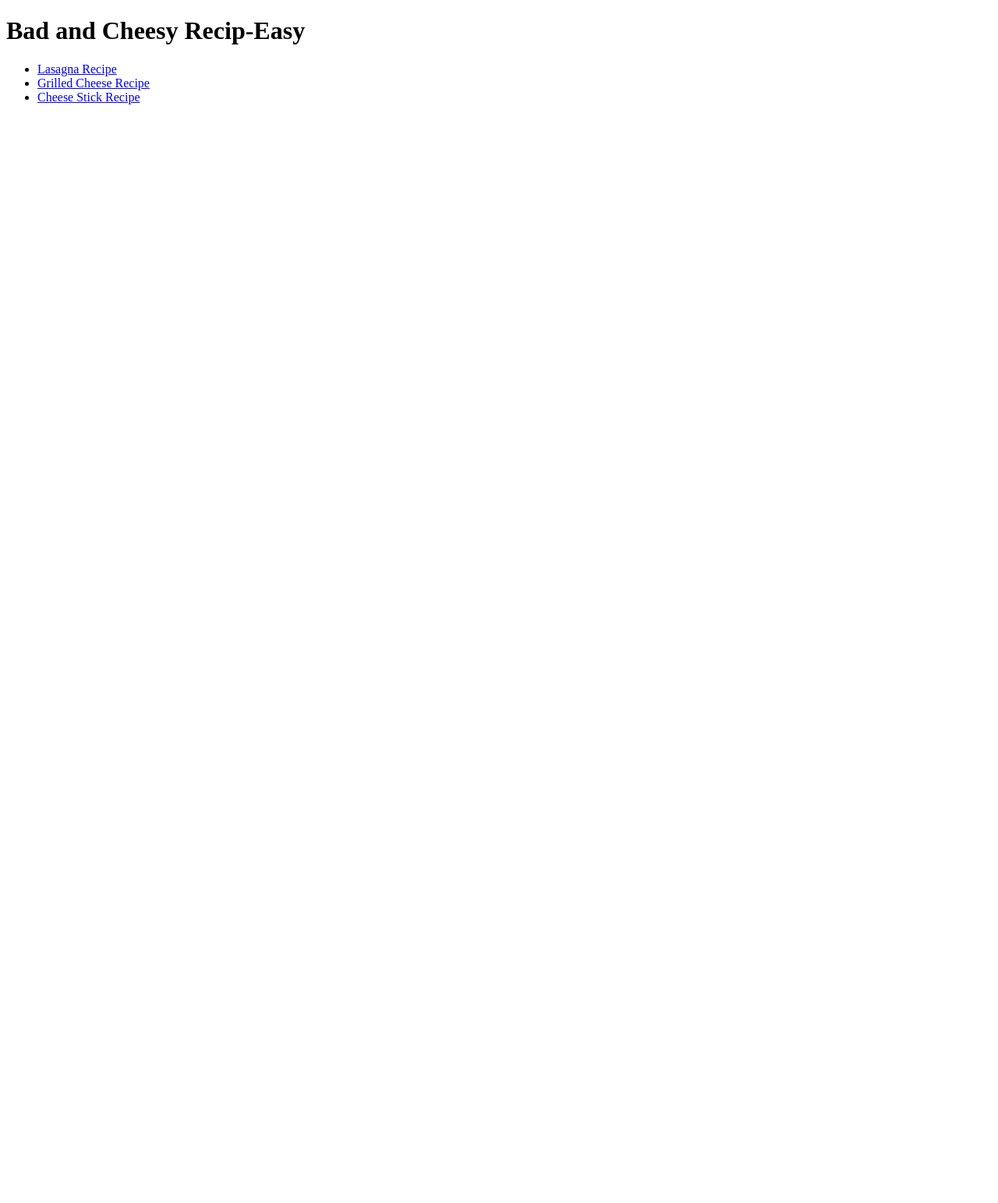
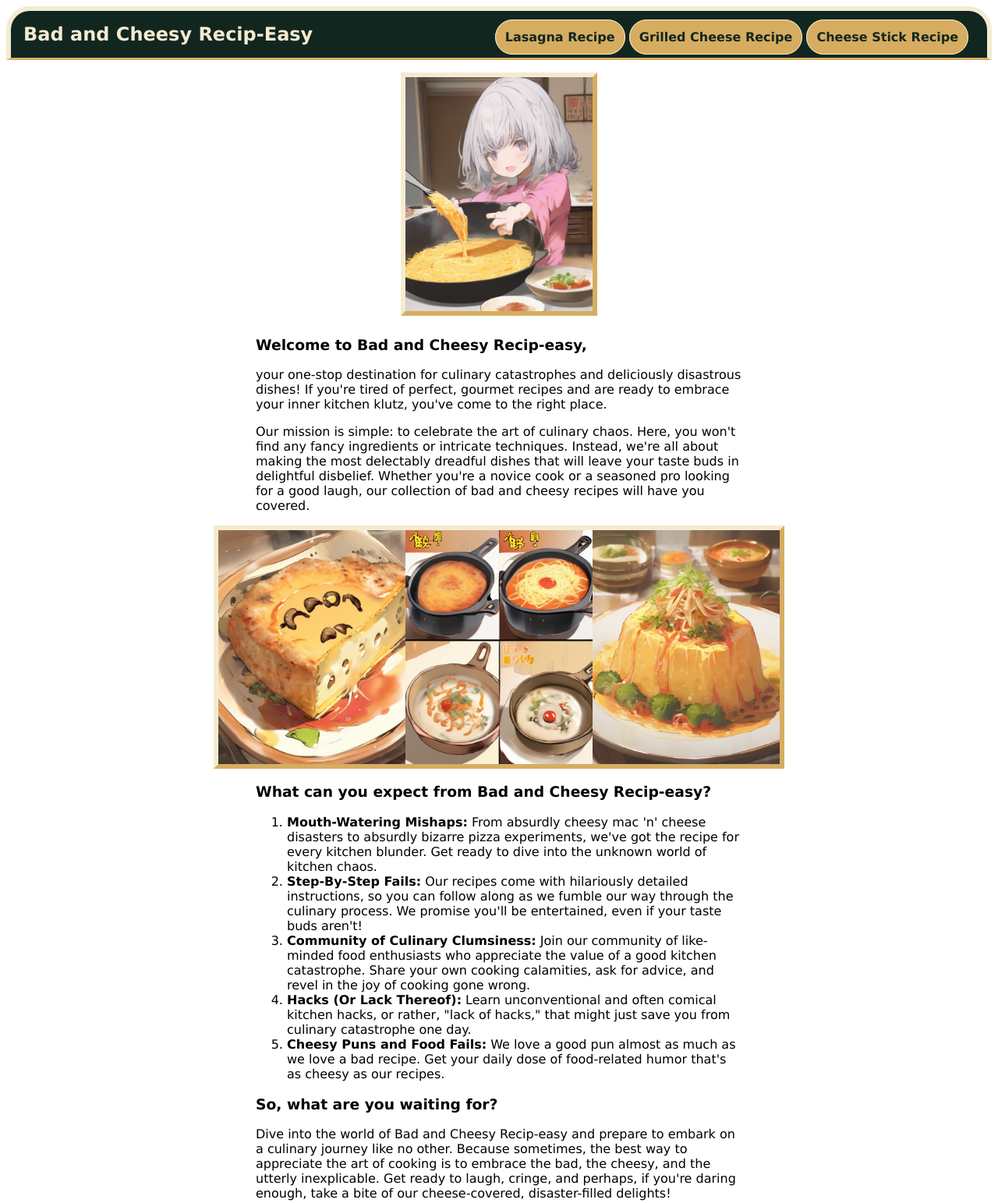
Before and after one commit to kschmidt021/odin-recipes, a plain HTML site: page index.html in a window 1280 px wide. Shown: the whole page at 78% size. Before the commit the page ends 800 px from the top, so only its background shows below. Drawn offline with Linux system fonts and the light colour scheme.

Commit message:
Create styling for index.html, add images
Adds the color scheme, navbar, copy, and images to index.html

```diff
--- a/index.html
+++ b/index.html
@@ -4,13 +4,40 @@
     <meta charset="UTF-8">
     <meta name="viewport" content="width=device-width, initial-scale=1.0">
     <title>Bad and Cheesy Recip-Easy</title>
+    <link rel="stylesheet" href="style.css">
 </head>
 <body>
-    <h1>Bad and Cheesy Recip-Easy</h1>
-    <ul>
-        <li><a href="./recipes/lasagna.html" rel="noopener noreferrer">Lasagna Recipe</a></li>
-        <li><a href="./recipes/grilled-cheese.html" rel="noopener noreferrer">Grilled Cheese Recipe</a></li>
-        <li><a href="./recipes/cheese-stick.html" rel="noopener noreferrer">Cheese Stick Recipe</a></li>
-    </ul>
+    <div class="nav">
+        <h2 class="title">Bad and Cheesy Recip-Easy</h2>
+        <div class="nav-links">
+            <a href="./recipes/lasagna.html" rel="noopener noreferrer" class="nav-item">Lasagna Recipe</a>
+            <a href="./recipes/grilled-cheese.html" rel="noopener noreferrer" class="nav-item">Grilled Cheese Recipe</a>
+            <a href="./recipes/cheese-stick.html" rel="noopener noreferrer" class="nav-item">Cheese Stick Recipe</a>
+        </div>
+    </div>
+
+    <img class="index-img" src="./images/ai-anime-girl.png" alt="Girl with bad and cheesy recipe" height="300">
+    <div class="copy">
+        <h3 class="copy-header">Welcome to Bad and Cheesy Recip-easy,</h3>
+        <p class="copy-body"> your one-stop destination for culinary catastrophes and deliciously disastrous dishes! If you're tired of perfect, gourmet recipes and are ready to embrace your inner kitchen klutz, you've come to the right place.</p>
+        <p class="copy-body">Our mission is simple: to celebrate the art of culinary chaos. Here, you won't find any fancy ingredients or intricate techniques. Instead, we're all about making the most delectably dreadful dishes that will leave your taste buds in delightful disbelief. Whether you're a novice cook or a seasoned pro looking for a good laugh, our collection of bad and cheesy recipes will have you covered.</p>
+        <div class="img-pos">
+            <img class="img-group img-left" src="./images/ai-quiche.png" alt="Cheesy quiche" height="300">
+            <img class="img-group" src="./images/ai-4-cheese.png" alt="4 Cheesy dishes" height="300">
+            <img class="img-group img-right" src="./images/ai-lasagna.png" alt="Cheesy lasagna" height="300">
+        </div>
+        <h3 class="copy-header">What can you expect from Bad and Cheesy Recip-easy?</h3>
+
+        <ol class="copy-body">
+            <li><strong>Mouth-Watering Mishaps:</strong> From absurdly cheesy mac 'n' cheese disasters to absurdly bizarre pizza experiments, we've got the recipe for every kitchen blunder. Get ready to dive into the unknown world of kitchen chaos.</li>
+            <li><strong>Step-By-Step Fails:</strong> Our recipes come with hilariously detailed instructions, so you can follow along as we fumble our way through the culinary process. We promise you'll be entertained, even if your taste buds aren't!</li>
+            <li><strong>Community of Culinary Clumsiness:</strong> Join our community of like-minded food enthusiasts who appreciate the value of a good kitchen catastrophe. Share your own cooking calamities, ask for advice, and revel in the joy of cooking gone wrong.</li>
+            <li><strong>Hacks (Or Lack Thereof):</strong> Learn unconventional and often comical kitchen hacks, or rather, "lack of hacks," that might just save you from culinary catastrophe one day.</li>
+            <li><strong>Cheesy Puns and Food Fails:</strong> We love a good pun almost as much as we love a bad recipe. Get your daily dose of food-related humor that's as cheesy as our recipes.</li>
+        </ol>
+
+        <h3 class="copy-header">So, what are you waiting for?</h3>
+        <p class="copy-body">Dive into the world of Bad and Cheesy Recip-easy and prepare to embark on a culinary journey like no other. Because sometimes, the best way to appreciate the art of cooking is to embrace the bad, the cheesy, and the utterly inexplicable. Get ready to laugh, cringe, and perhaps, if you're daring enough, take a bite of our cheese-covered, disaster-filled delights!</p>
+    </div>
 </body>
 </html>
--- /dev/null
+++ b/style.css
@@ -0,0 +1,78 @@
+body {
+    font-family: Verdana, 'Geneva', Tahoma, sans-serif;
+}
+
+/* h1, h2, h3{
+    color: #282E29;
+    text-align: center;
+} */
+.nav {
+    padding: 16px 16px;
+    border-top: 6px solid #F4EBD0;
+    border-bottom: 3px solid #D6AD60;
+    border-left: 6px solid #F4EBD0;
+    border-right: 6px solid #F4EBD0;
+    border-radius: 30px 30px 0px 0px;
+    background-color: #122620;
+}
+
+.title {
+    display: inline;
+    color: #F4EBD0;
+}
+
+.nav-links  {
+    display: inline;
+    padding: 8px;
+    float: right;
+}
+
+.nav-item {
+    border-top: 5px;
+    color: #122620;
+    font-weight: bold;
+    border: 1px solid #F4EBD0;
+    border-radius: 25px;
+    background-color: #D6AD60;
+    padding: 12px;
+    text-decoration: none;
+}
+
+.index-img {
+    width: 250;
+    display: block;
+    margin: 0 auto;
+    border-top: 6px solid #F4EBD0;
+    border-bottom: 6px solid #D6AD60;
+    border-left: 6px solid #F4EBD0;
+    border-right: 6px solid #D6AD60;
+    margin-top: 16px;
+}
+
+.img-pos {
+display:flex;
+flex-direction: row;
+justify-content: center;
+align-items: center;
+}
+
+.img-group {
+    border-top: 6px solid #F4EBD0;
+    border-bottom: 6px solid #D6AD60;
+}
+
+.img-left {
+    border-left:6px solid #F4EBD0;
+}
+
+.img-right {
+    border-right:6px solid #D6AD60;
+}
+
+.copy {
+    padding: 8px 320px;
+
+}
+
+.copy-header {
+}
```
Also changed, not shown: recipes/cheese-stick.html (+1 -0 lines), recipes/grilled-cheese.html (+1 -0 lines), recipes/lasagna.html (+1 -0 lines), images/ai-4-cheese.png (added), images/ai-anime-girl.png (added), images/ai-lasagna.png (added), images/ai-quiche.png (added).
